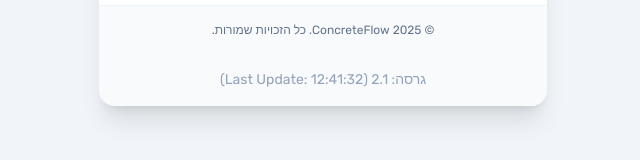
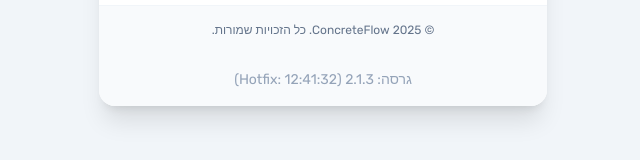
Before and after one commit to amrsaf01/concreteflow, a React (Vite) app: page / in a window 1280 px wide. Shown: the part 606-766 px from the top of the page, without its empty margins (348-988 px from the left). Built offline with nearby package versions, Linux system fonts and the light colour scheme; no server answers.

Commit message:
Fix: Dashboard crash hotfix v2.1.3

```diff
--- a/components/Dashboard.tsx
+++ b/components/Dashboard.tsx
@@ -94,6 +94,13 @@ export function Dashboard({
     }, 1000); // Update clock every second, ticker logic handled inside
     return () => clearInterval(timer);
   }, [tickerEvents.length]);
+
+  // Reset ticker index if out of bounds
+  useEffect(() => {
+    if (tickerIndex >= tickerEvents.length) {
+      setTickerIndex(0);
+    }
+  }, [tickerEvents.length, tickerIndex]);
 
   // New Order Alert Effect
   useEffect(() => {
@@ -247,7 +254,7 @@ export function Dashboard({
         <div className="flex-1 mx-8 relative h-5 overflow-hidden">
           {tickerEvents.length > 0 && (
             <div key={tickerIndex} className="animate-in slide-in-from-bottom duration-500 absolute inset-0 flex items-center justify-center">
-              {tickerEvents[tickerIndex].text}
+              {tickerEvents[tickerIndex]?.text || ''}
             </div>
           )}
         </div>
@@ -334,8 +341,8 @@ export function Dashboard({
           <div className="mb-8 space-y-2">
             {alerts.map((alert, idx) => (
               <div key={idx} className={`p-4 rounded-xl border flex items-center justify-between ${alert?.analysis.alertLevel === 'critical'
-                  ? 'bg-red-50 border-red-200 text-red-800'
-                  : 'bg-orange-50 border-orange-200 text-orange-800'
+                ? 'bg-red-50 border-red-200 text-red-800'
+                : 'bg-orange-50 border-orange-200 text-orange-800'
                 }`}>
                 <div className="flex items-center gap-3">
                   <AlertCircle />
--- a/components/LoginPage.tsx
+++ b/components/LoginPage.tsx
@@ -94,7 +94,7 @@ export const LoginPage: React.FC = () => {
                     &copy; {new Date().getFullYear()} ConcreteFlow. כל הזכויות שמורות.
                     <br />
                     <div className="mt-8 text-center text-sm text-slate-400">
-                        גרסה: 2.1 (Last Update: {new Date().toLocaleTimeString('he-IL')})
+                        גרסה: 2.1.3 (Hotfix: {new Date().toLocaleTimeString('he-IL')})
                     </div>
                 </div>
             </div>
```
